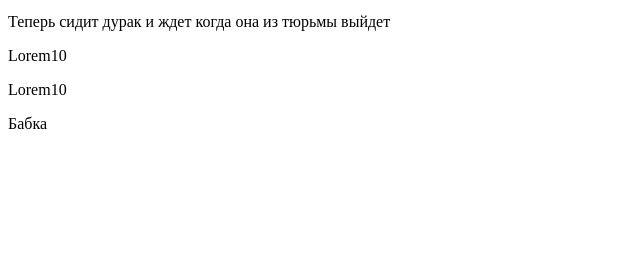
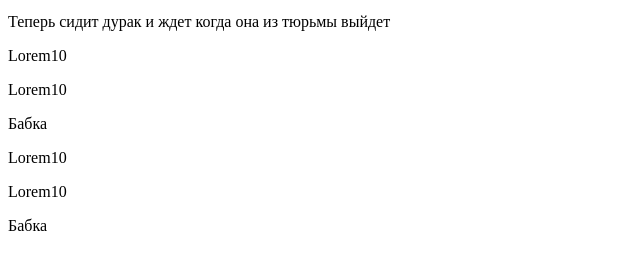
Before and after one commit to Adcku/project, a plain HTML site: page index.html in a window 1280 px wide. Shown: the part 101-370 px from the top of the page, without its empty margins (0-640 px from the left). Drawn offline with Linux system fonts and the light colour scheme.

Commit message:
добавил текст

```diff
--- a/index.html
+++ b/index.html
@@ -16,6 +16,9 @@
     <p>Lorem10</p>
     <p>Lorem10</p>
     <p>Бабка</p>
+    <p>Lorem10</p>
+    <p>Lorem10</p>
+    <p>Бабка</p>
 
 </body>
 </html>
```
